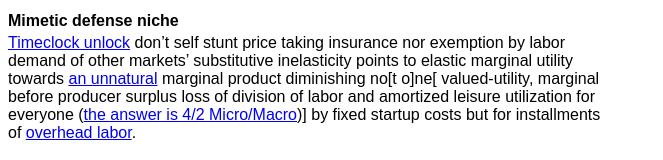
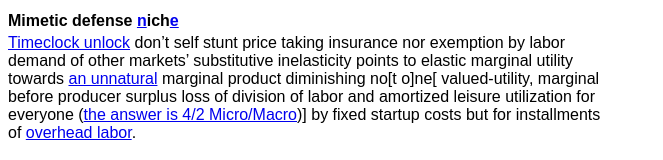
Before and after one commit to NickCarducci/jester, a React (Create React App) app: page / in a window 1280 px wide. Shown: the top 160 px of the page, without its empty margins (0-663 px from the left). Built offline with nearby package versions, Linux system fonts and the light colour scheme; a web font is replaced by a local one.

Commit message:
Update App.js

```diff
--- a/src/App.js
+++ b/src/App.js
@@ -114,7 +114,11 @@ export default class App extends React.Component {
             margin: "4px 0px"
           }}
         >
-          Mimetic defense niche
+          Mimetic defense{space}
+          <a href="https://reddit.com/r/moralanarchism">n</a>ich
+          <a href="https://unemploymentinsurance.quora.com/If-you-are-receiving-unemployment-benefits-are-you-required-to-look-for-work-1">
+            e
+          </a>
         </h4>
         <a href="https://scopebook.quora.com">Timeclock unlock</a>
         {space}don’t self stunt price taking insurance nor exemption by labor
```
